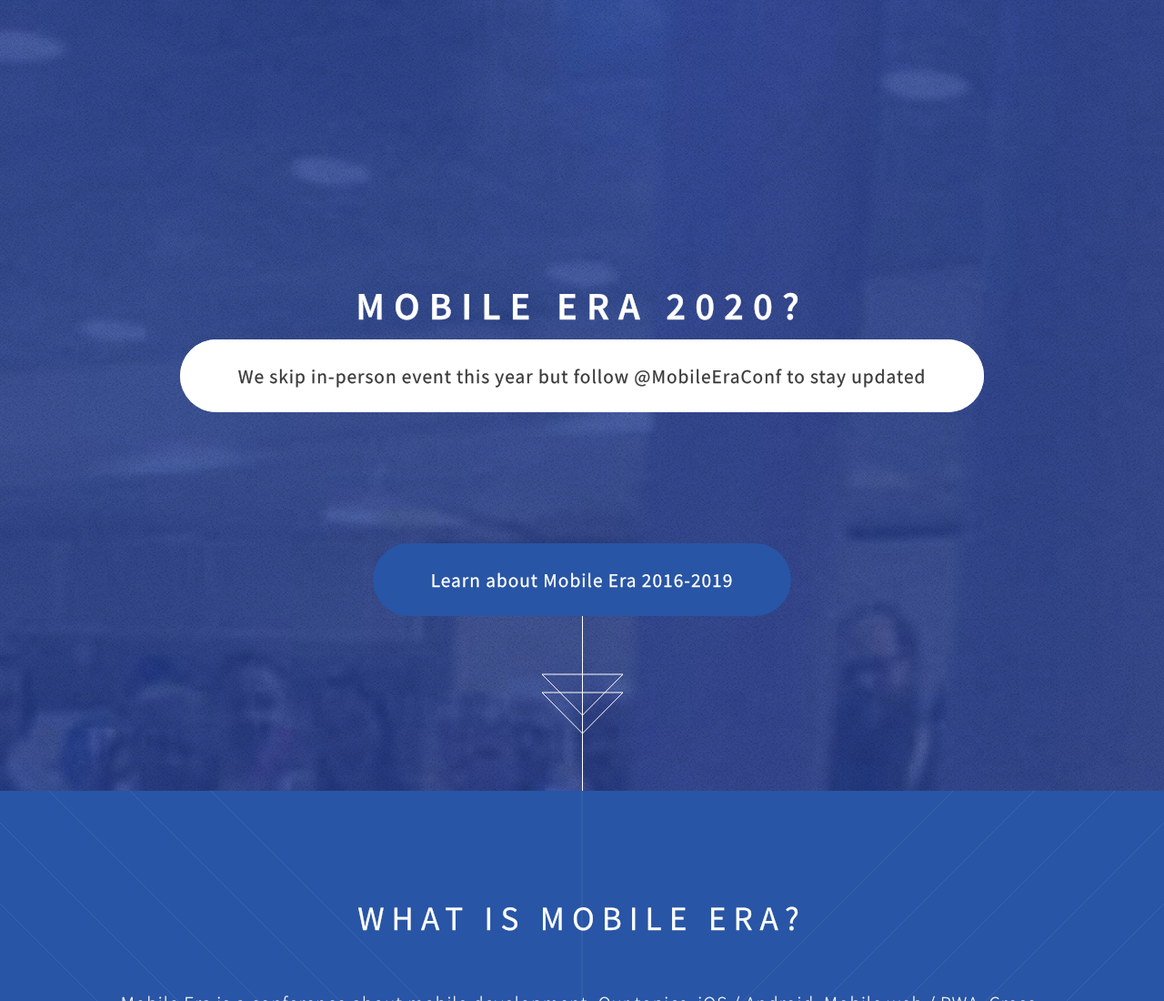
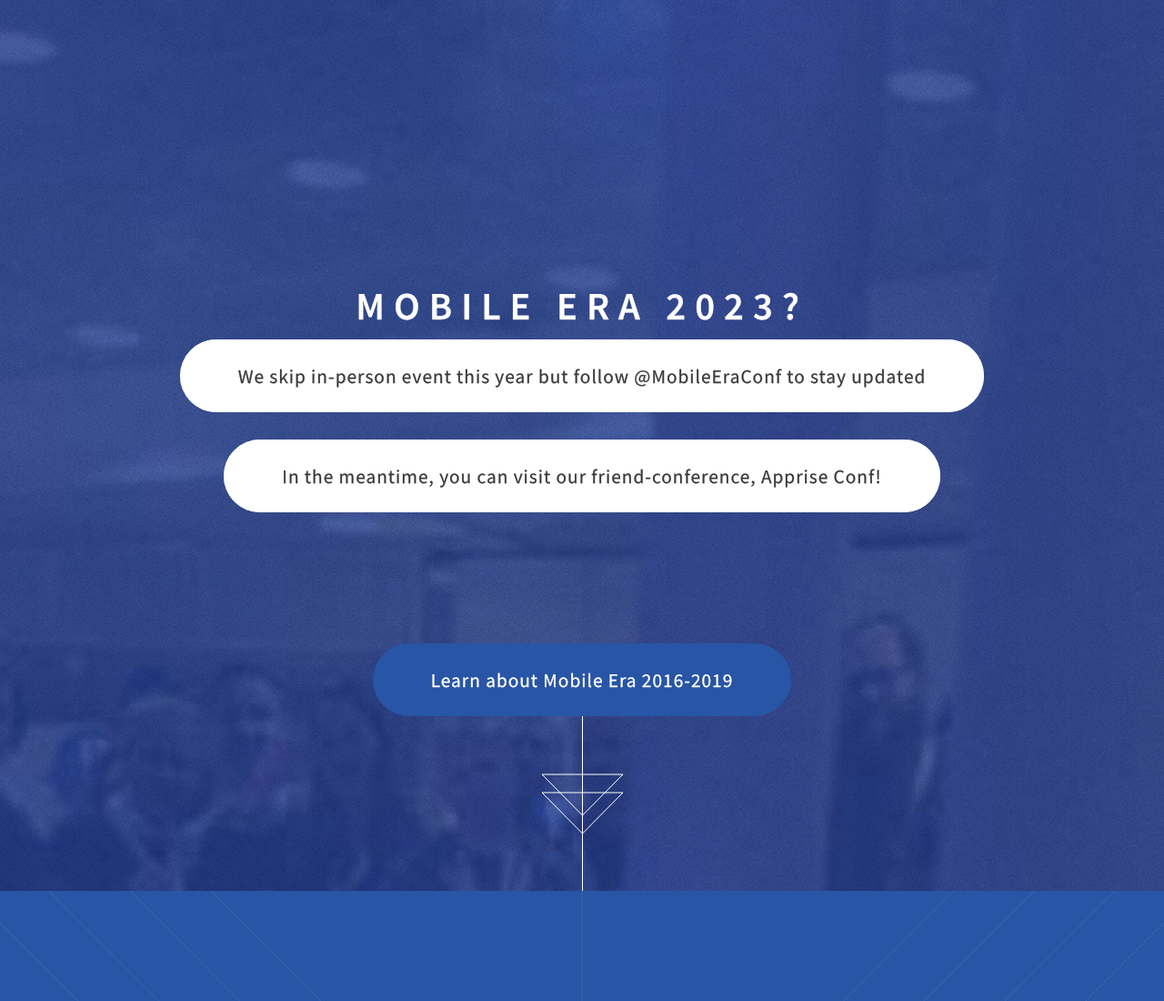
Before and after one commit to mobileera/mobileera-2020, a website: page index.html in a window 1280 px wide. Shown: the top 1100 px of the page at 91% size. Drawn offline with Linux system fonts and the light colour scheme.

Commit message:
Update year and add link to Apprise Conf

```diff
--- a/index.html
+++ b/index.html
@@ -40,11 +40,13 @@
     <!-- Header -->
     <section id="header">
       <header>
-        <h1>Mobile Era 2020?</h1>
-        <a href="https://twitter.com/mobileeraconf" class="button style2"
-          >We skip in-person event this year but follow @MobileEraConf to stay
-          updated</a
-        >
+        <h1>Mobile Era 2023?</h1>
+        <a href="https://twitter.com/mobileeraconf" class="button style2">
+          We skip in-person event this year but follow @MobileEraConf to stay updated
+        </a>
+        <a href="https://appriseconf.com/" class="button style2" style="margin-top: 30px;">
+          In the meantime, you can visit our friend-conference, Apprise Conf!
+        </a>
       </header>
       <footer>
         <a href="#banner" class="button scrolly-middle"
```
